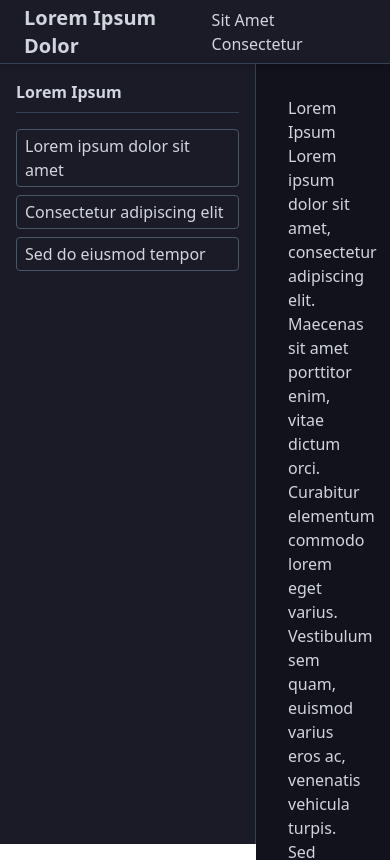
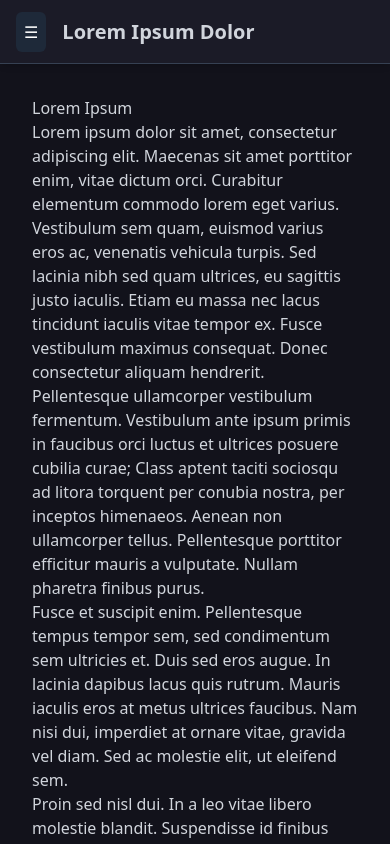
Before and after one commit to Amaroke/AmarokeInsights, a React (Vite) app: page / in a window 390 px wide. Shown: the top 860 px of the page. Built offline with nearby package versions, Linux system fonts and the light colour scheme.

Commit message:
Add feedback to readme and responsive components

```diff
--- a/src/components/Navbar.tsx
+++ b/src/components/Navbar.tsx
@@ -1,10 +1,23 @@
 import React from "react";
 
-const Navbar: React.FC = () => {
+interface NavbarProps {
+  onHamburgerClick?: () => void;
+}
+
+const Navbar: React.FC<NavbarProps> = ({ onHamburgerClick }) => {
   return (
-    <header className="h-16 bg-[#1b1b27] text-gray-300 flex items-center px-6 shadow-md border-b border-gray-700 fixed top-0 left-0 right-0 z-10">
+    <header className="h-16 bg-[#1b1b27] text-gray-300 flex items-center px-4 md:px-6 shadow-md border-b border-gray-700 fixed top-0 left-0 right-0 z-20">
+      {onHamburgerClick && (
+        <button
+          className="md:hidden mr-4 p-2 bg-gray-800 text-white rounded-md"
+          onClick={onHamburgerClick}
+        >
+          ☰
+        </button>
+      )}
+
       <h1 className="font-bold text-xl">Lorem Ipsum Dolor</h1>
-      <div className="ml-auto">Sit Amet Consectetur</div>
+      <div className="ml-auto hidden md:block">Sit Amet Consectetur</div>
     </header>
   );
 };
--- a/src/components/Sidebar.tsx
+++ b/src/components/Sidebar.tsx
@@ -1,8 +1,29 @@
-import React from "react";
+import React, { useState } from "react";
+import Navbar from "./Navbar";
 
 const Sidebar: React.FC = () => {
+  const [isOpen, setIsOpen] = useState(false);
+
   return (
-    <nav className="w-64 bg-[#1b1b27] text-gray-300 p-4 border-r border-gray-700 fixed top-16 bottom-0 left-0 overflow-y-auto">
+    <>
+      <Navbar onHamburgerClick={() => setIsOpen(!isOpen)} />
+
+      {isOpen && (
+        <div
+          className="fixed inset-0 backdrop-blur-sm backdrop-brightness-75 md:hidden z-10"
+          onClick={() => setIsOpen(false)}
+        ></div>
+      )}
+
+      <nav
+        className={`
+          fixed top-16 left-0 h-full bg-[#1b1b27]/95 text-gray-300 p-4 border-r border-gray-700 overflow-y-auto
+          transform ${isOpen ? "translate-x-0" : "-translate-x-full"}
+          transition-transform duration-300 ease-in-out
+          w-64 z-30 rounded-tr-lg rounded-br-lg
+          md:translate-x-0 md:top-16 md:rounded-none
+        `}
+      >
         <h2 className="font-semibold mb-4 border-b border-gray-700 pb-2">
           Lorem Ipsum
         </h2>
@@ -18,6 +39,7 @@ const Sidebar: React.FC = () => {
           </li>
         </ul>
       </nav>
+    </>
   );
 };
 
--- a/src/pages/Home.tsx
+++ b/src/pages/Home.tsx
@@ -1,21 +1,17 @@
 import React from "react";
 import ReactMarkdown from "react-markdown";
 import introduction from "../markdown/Introduction.md?raw";
-import Navbar from "../components/Navbar";
 import Sidebar from "../components/Sidebar";
 
 const Home: React.FC = () => {
   return (
-    <div className="h-screen flex flex-col text-gray-300">
-      <Navbar />
-      <div className="flex flex-1 pt-16">
-        <Sidebar />
-        <main className="flex-1 overflow-auto p-8 ml-64 bg-[#12121b]">
-          <div className="prose prose-lg prose-indigo max-w-none">
-            <ReactMarkdown>{introduction}</ReactMarkdown>
-          </div>
-        </main>
-      </div>
+    <div className="flex flex-col h-screen text-gray-300 bg-[#12121b]">
+      <Sidebar />
+      <main className="flex-1 overflow-auto p-8 md:ml-64 pt-24">
+        <div className="prose prose-lg prose-indigo max-w-none">
+          <ReactMarkdown>{introduction}</ReactMarkdown>
+        </div>
+      </main>
     </div>
   );
 };
```
Also changed, not shown: 1 other file (tests, documents, lock files or other folders). Lines whose indentation alone changed are shown as unchanged.
